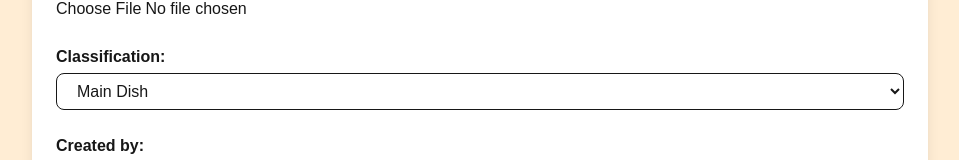
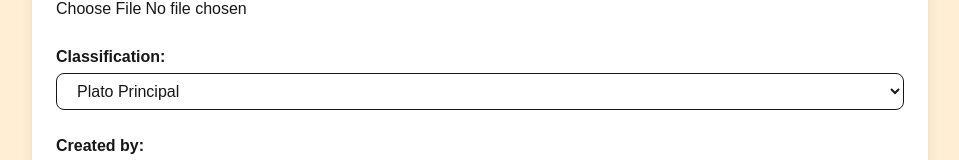
Before and after one commit to NicoMantas/FinalRecetas, a Next.js app: page /create-recipe in a window 1280 px wide. Shown: the part 143-303 px from the top of the page, without its empty margins (160-1119 px from the left). Built offline with nearby package versions, Linux system fonts and the light colour scheme.

Commit message:
Bugfix: folders

```diff
--- a/app/create-recipe/page.js
+++ b/app/create-recipe/page.js
@@ -29,7 +29,7 @@ export default function CreateRecipePage() {
         <div>
           <label className="block font-semibold mb-1">Classification:</label>
           <select className="w-full border rounded-lg px-4 py-2">
-            <option>Main Dish</option>
+            <option>Plato Principal</option>
             <option>Dessert</option>
             <option>Drink</option>
             <option>Snack</option>
```
